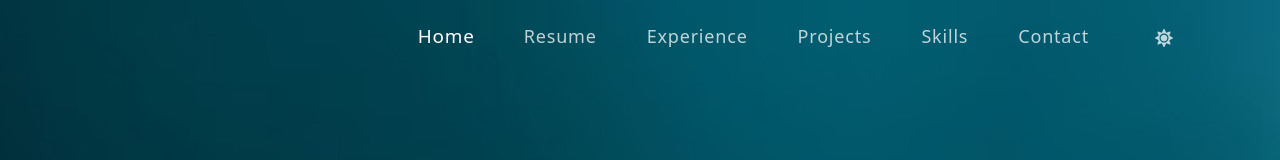
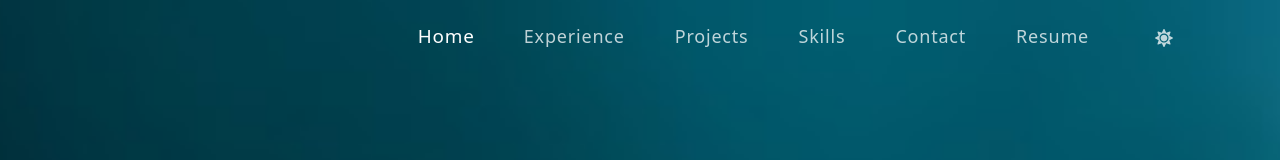
Before and after one commit to hulksunil/My-Portfolio, a React (Create React App) app: page / in a window 1280 px wide. Shown: the top 160 px of the page. Built offline with nearby package versions, Linux system fonts and the light colour scheme.

Commit message:
moved the resume to the end

```diff
--- a/src/components/NavBar.js
+++ b/src/components/NavBar.js
@@ -51,9 +51,7 @@ const NavBar = ({ toggleTheme, currentTheme }) => {
               activeLink={activeLink}
               setActiveLink={setActiveLink}
             />
-            <Nav.Link href={CV} target="_blank" className="navbar-link">
-              Resume
-            </Nav.Link>
+
             <CustomNavLink
               href="experience"
               activeLink={activeLink}
@@ -75,6 +73,10 @@ const NavBar = ({ toggleTheme, currentTheme }) => {
               setActiveLink={setActiveLink}
             />
 
+            <Nav.Link href={CV} target="_blank" className="navbar-link">
+              Resume
+            </Nav.Link>
+
             {/* Theme toggle button */}
             <Nav.Link
               onClick={toggleTheme}
```
